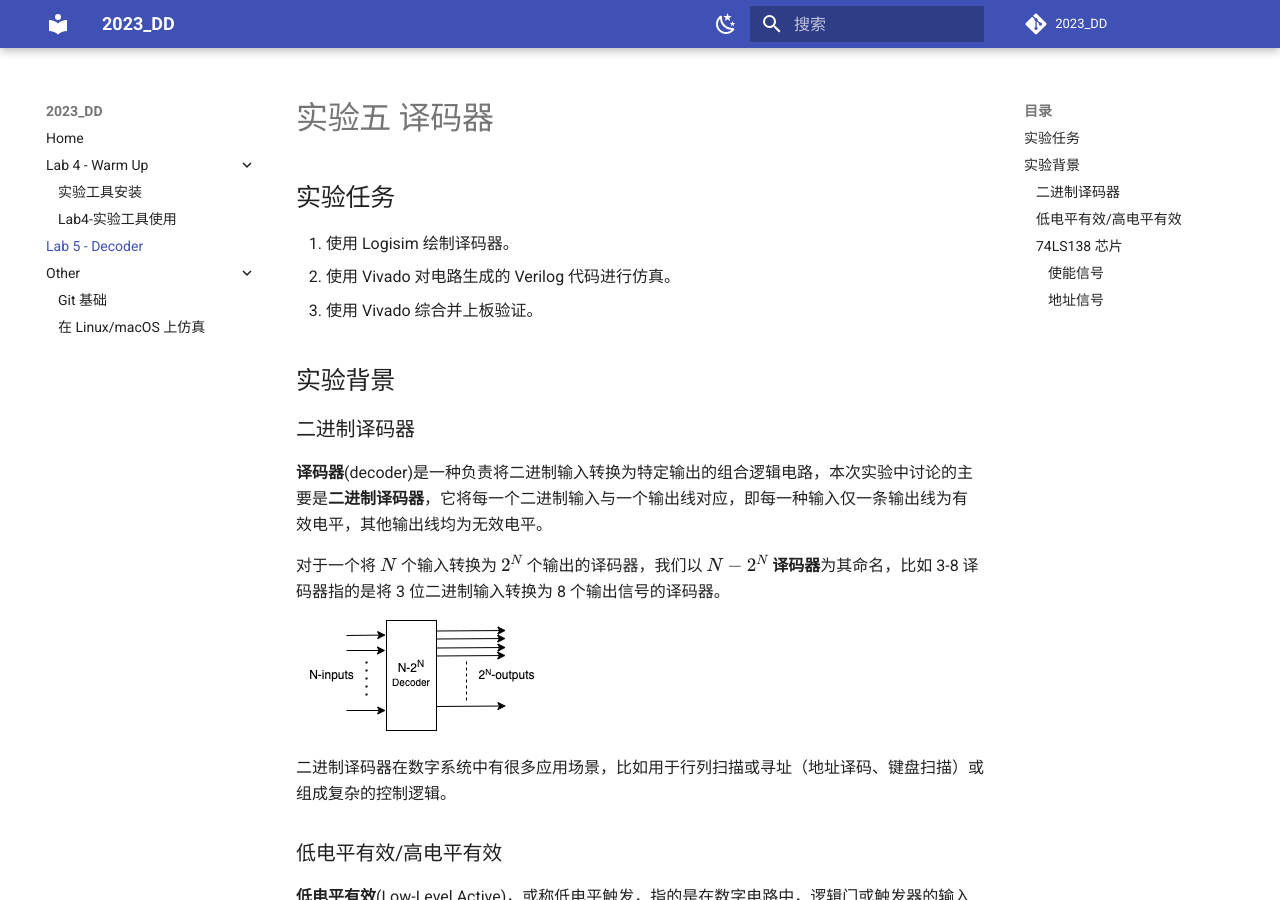
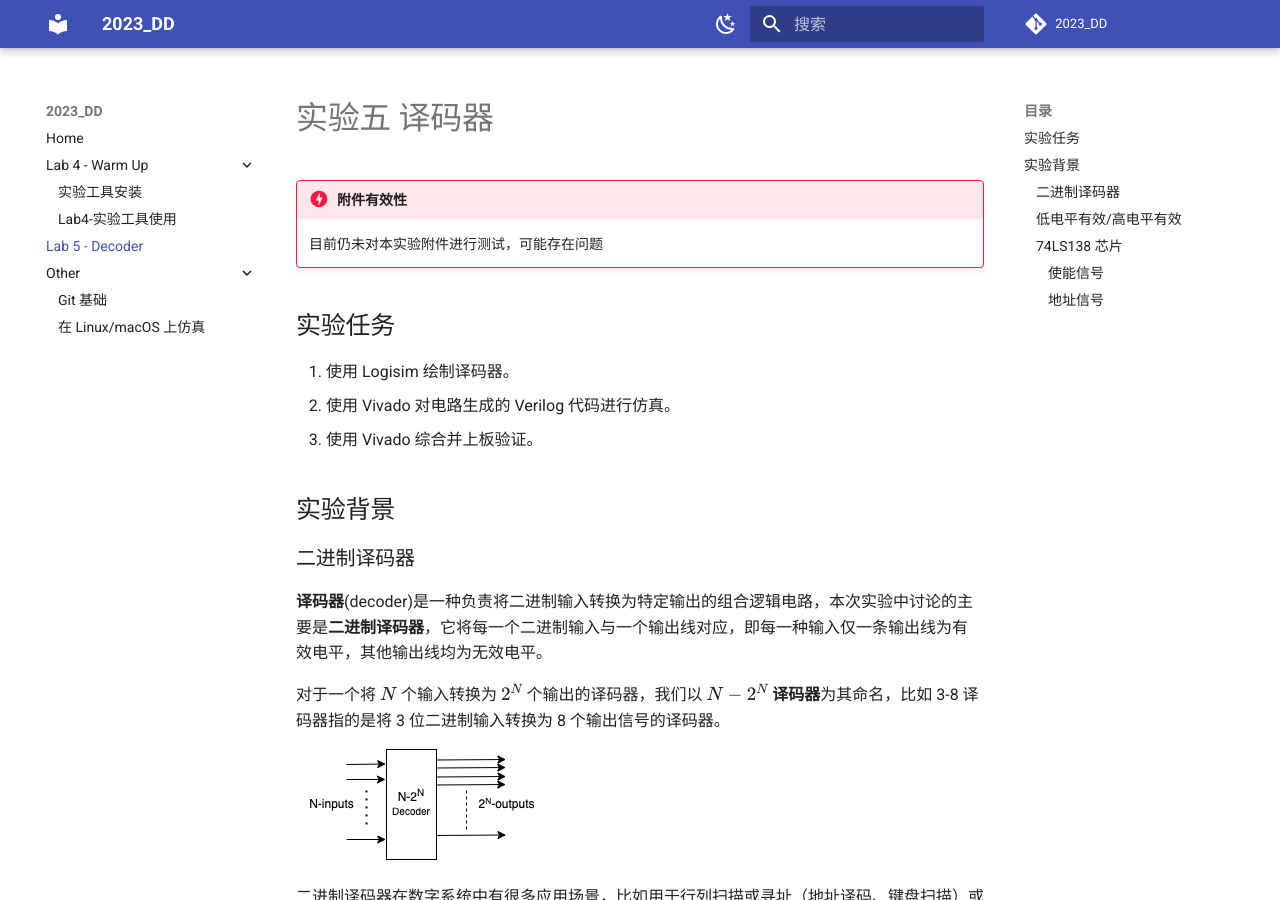
Before and after one commit to Guahao31/2023_DD, an MkDocs documentation site: the page built from docs/lab5/decoder.md, in a window 1280 px wide and 900 px high. Built offline with MkDocs 1.6.1 and Material for MkDocs 9.7.7, drawn with Linux system fonts in a browser that asks for light colours; comment, search, counter and statistics services are not loaded.

Commit message:
add danger

```diff
--- a/docs/lab5/decoder.md
+++ b/docs/lab5/decoder.md
@@ -1,4 +1,7 @@
 # 实验五 译码器
+
+!!!danger "附件有效性"
+    目前仍未对本实验附件进行测试，可能存在问题
 
 ## 实验任务
 
```
